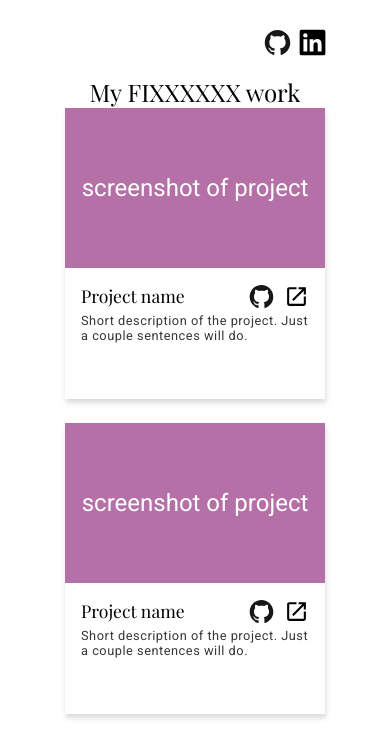
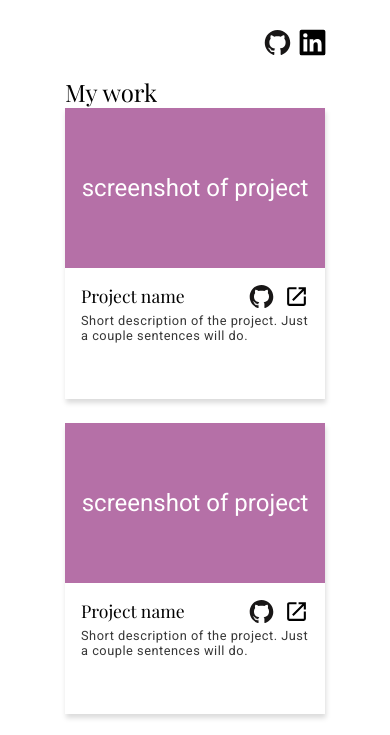
Before and after one commit to twentysixhugs/personal-portfolio, a plain HTML site: page index.html in a window 390 px wide. Shown: the part 743-1478 px from the top of the page. Drawn offline with nearby package versions, Linux system fonts and the light colour scheme.

Commit message:
Fix projects heading

```diff
--- a/index.css
+++ b/index.css
@@ -185,24 +185,13 @@ body,
 
 .c-projects-list {
   max-width: 1200px;
+}
+
+.c-projects-list__grid {
   display: grid;
   grid-template-rows: 2fr 2fr;
   grid-template-columns: repeat(3, 260px);
   gap: 24px;
-}
-
-@media (max-width: 1200px) {
-  .c-projects-list {
-    grid-template-columns: repeat(2, 260px);
-    grid-template-rows: 2fr 2fr 2fr;
-  }
-}
-
-@media (max-width: 600px) {
-  .c-projects-list {
-    grid-template-columns: 260px;
-    grid-template-rows: repeat(auto-fill, 1fr);
-  }
 }
 
 .c-project {
@@ -253,6 +242,20 @@ body,
   font-size: 24px;
 }
 
+@media (max-width: 1200px) {
+  .c-projects-list__grid {
+    grid-template-columns: repeat(2, 260px);
+    grid-template-rows: 2fr 2fr 2fr;
+  }
+}
+
+@media (max-width: 600px) {
+  .c-projects-list__grid {
+    grid-template-columns: 260px;
+    grid-template-rows: repeat(auto-fill, 1fr);
+  }
+}
+
 /* Contact */
 
 .c-contact {
--- a/index.html
+++ b/index.html
@@ -63,8 +63,9 @@
         </div>
       </div>
     </section>
-    <h1 class="c-projects-list__heading">My FIXXXXXX work</h1>
-    <section class="c-projects-list">
+    <div class="c-projects-list">
+      <h1 class="c-projects-list__heading">My work</h1>
+      <div class="c-projects-list__grid">
         <div class="c-project">
           <div class="c-project__img">screenshot of project</div>
           <div class="c-project__body">
@@ -227,7 +228,8 @@
             <p class="c-project__description">Short description of the project. Just a couple sentences will do.</p>
           </div>
         </div>
-    </section>
+      </div>
+    </div>
     <section class="c-contact">
       <h1 class="c-contact__heading">Contact me</h1>
       <p class="c-contact__description">Please get in touch if you think our work could be mutually beneficial!</p>
```
Lines whose indentation alone changed are shown as unchanged.
